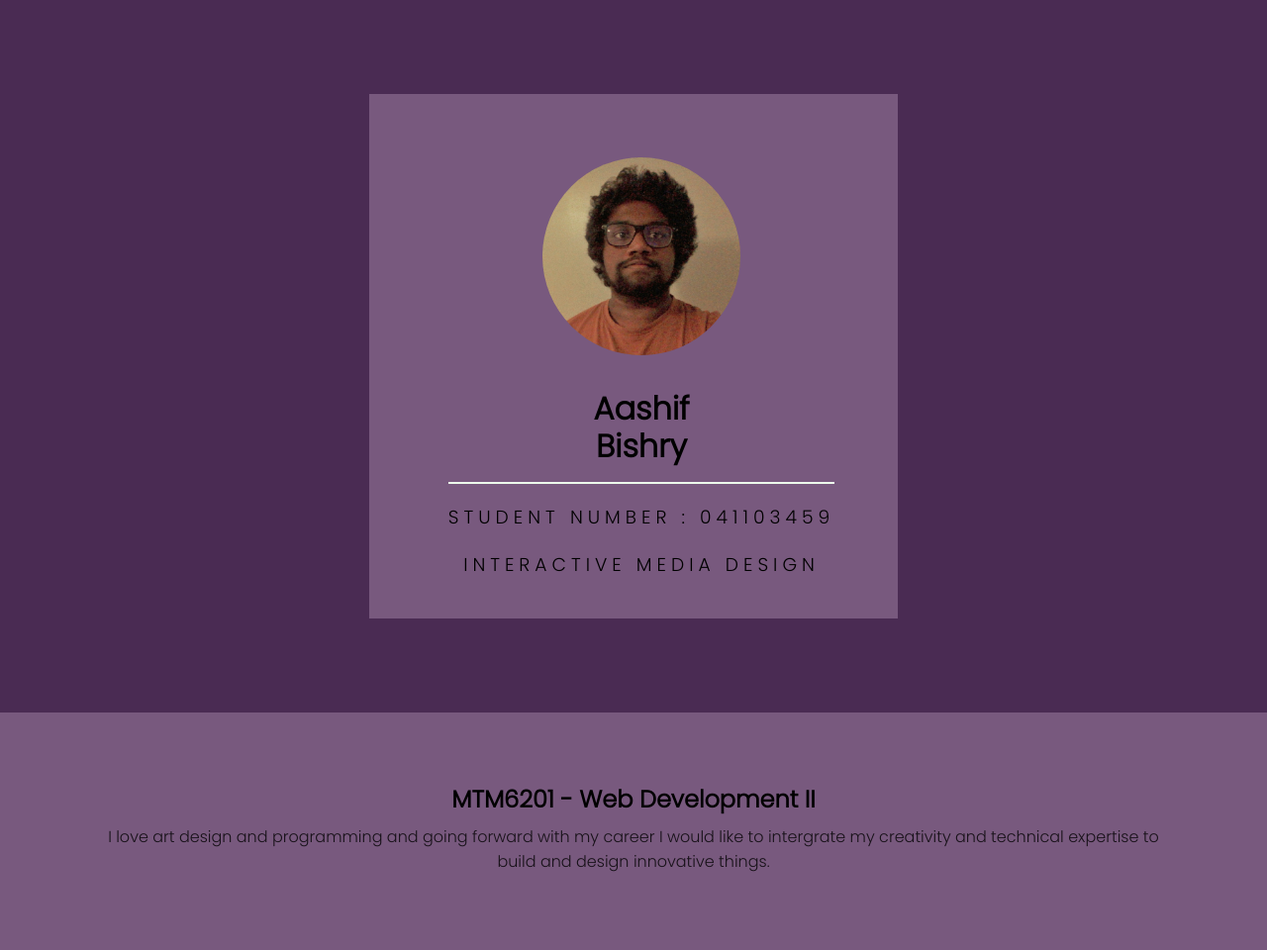
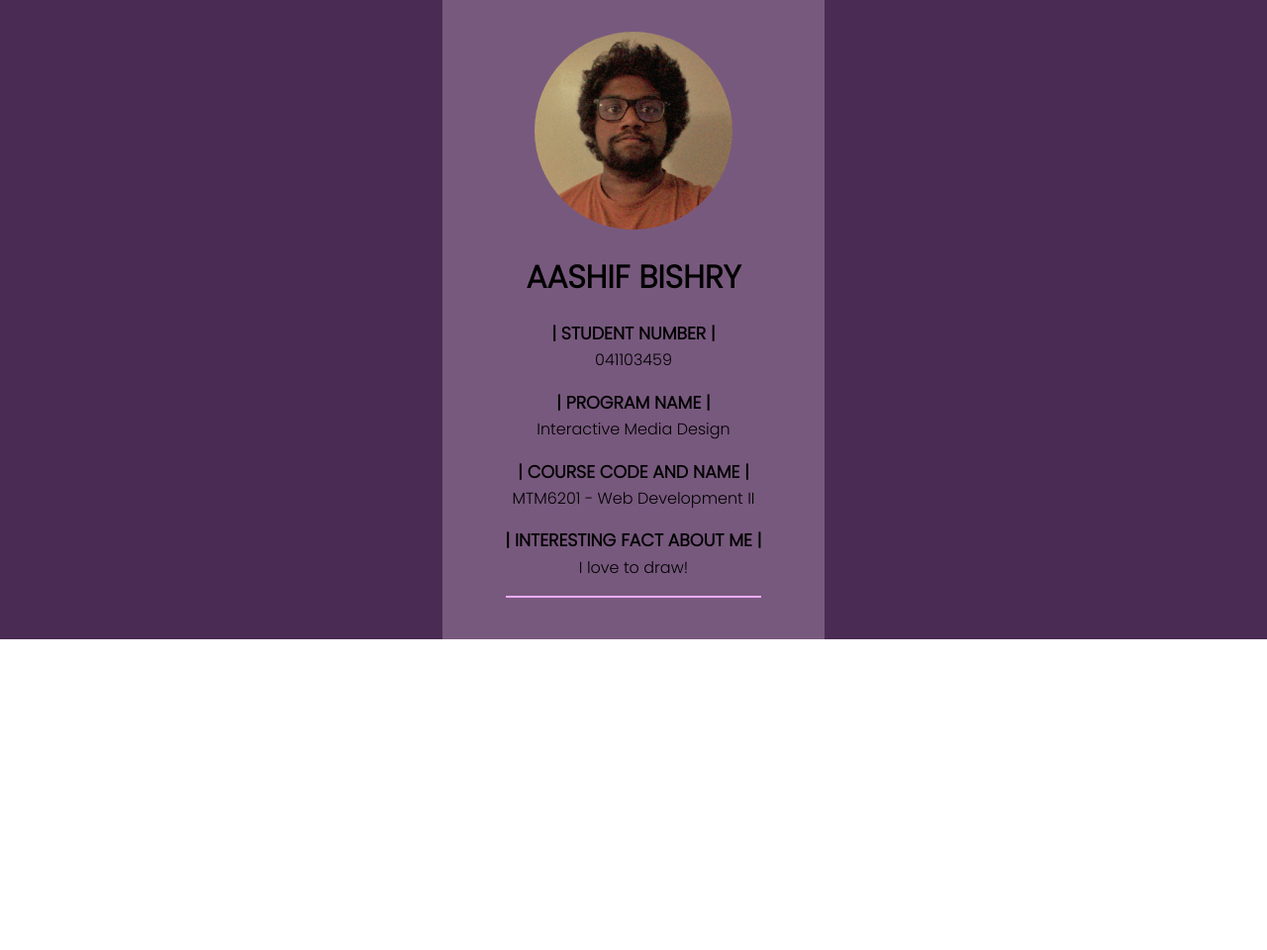
Before and after one commit to ahme0579/mtm6201-week1, a plain HTML site: page index.html in a window 1280 px wide. Shown: the whole page at 99% size. After the commit the page ends 800 px from the top, so only its background shows below. Drawn offline with Linux system fonts and the light colour scheme.

Commit message:
creates appropriate description lists for the content

```diff
--- a/index.html
+++ b/index.html
@@ -19,23 +19,19 @@
                     </div>
                 </div>
 
-                <h2>Aashif<br>Bishry</h2>
+                <h2>AASHIF BISHRY</h2>
 
-                <h3>Student Number : 041103459</h3>
-                <h3>Interactive Media Design</h3>
-          </div>
+                <dl>
+                    <dt class="highlight-on-hover">| STUDENT NUMBER |</dt>
+                    <dd>041103459</dd>
+                    <dt>| PROGRAM NAME |</dt>
+                    <dd>Interactive Media Design</dd>
+                    <dt>| COURSE CODE AND NAME |</dt>
+                    <dd>MTM6201 - Web Development II</dd>
+                    <dt>| INTERESTING FACT ABOUT ME |</dt>
+                    <dd> I love to draw! </dd>
+                </dl>
+            </div>
         </div>
-      </div>
-
-      <div class = "about-2">
-        <h2>MTM6201 - Web Development II</h2>
-
-        <div class = "about-para">
-          <p>I love art design and programming and going forward with my career I would like to intergrate my creativity and technical expertise to build and design innovative things.</p>
-        </div>
-      </div>
-    </div>
-
-
   </body>
 </html>
--- a/main.css
+++ b/main.css
@@ -15,11 +15,12 @@ body{
     flex-direction: column;
     align-items: center;
     justify-content: center;
-    height: 90vh;
+    max-width: 100%;
+
 }
 .about-1-content > div{
     background: #78597e;
-    padding: 4rem 4rem 2.5rem 5rem;
+    padding: 2rem 4rem 2rem 4rem;
     text-align: center;
 }
 
@@ -64,38 +65,24 @@ body{
 .shadow:hover::after{
     opacity: 1;
 }
-.about-1-content h2{
-    font-size: 2rem;
+dl{
+    font-size: 1rem;
     margin: 2.2rem 0 0.6rem 0;
-    line-height: 1.2;
+    line-height: 1.6;
     padding-bottom: 1rem;
-    border-bottom: 2px solid #edffec;
-}
-.about-1-content h3{
-    text-transform: uppercase;
+    border-bottom: 2px solid #f0acfd;
     font-weight: 300;
-    letter-spacing: 5px;
     margin-top: 1.2rem;
 }
 
-.about-2{
-    background: #78597e;
-    height: 30vh;
-    display: flex;
-    flex-direction: column;
-    align-items: center;
-    justify-content: center;
-    padding: 0 5rem;
-    text-align: center;
+dt{
+    font-weight: bold;
+    font-size:1.1rem ;
+    margin-top: 1rem;
 }
 
-
-.about-2 h2{
-    font-weight: 600;
+.about-1 h2{
+    font-weight: bold;
+    font-size: 2rem;
+    padding-top: 1.5rem;
 }
-
-.about-para p{
-    font-weight: 300;
-    padding: 0.5rem;
-    opacity: 0.8;
-}
```
